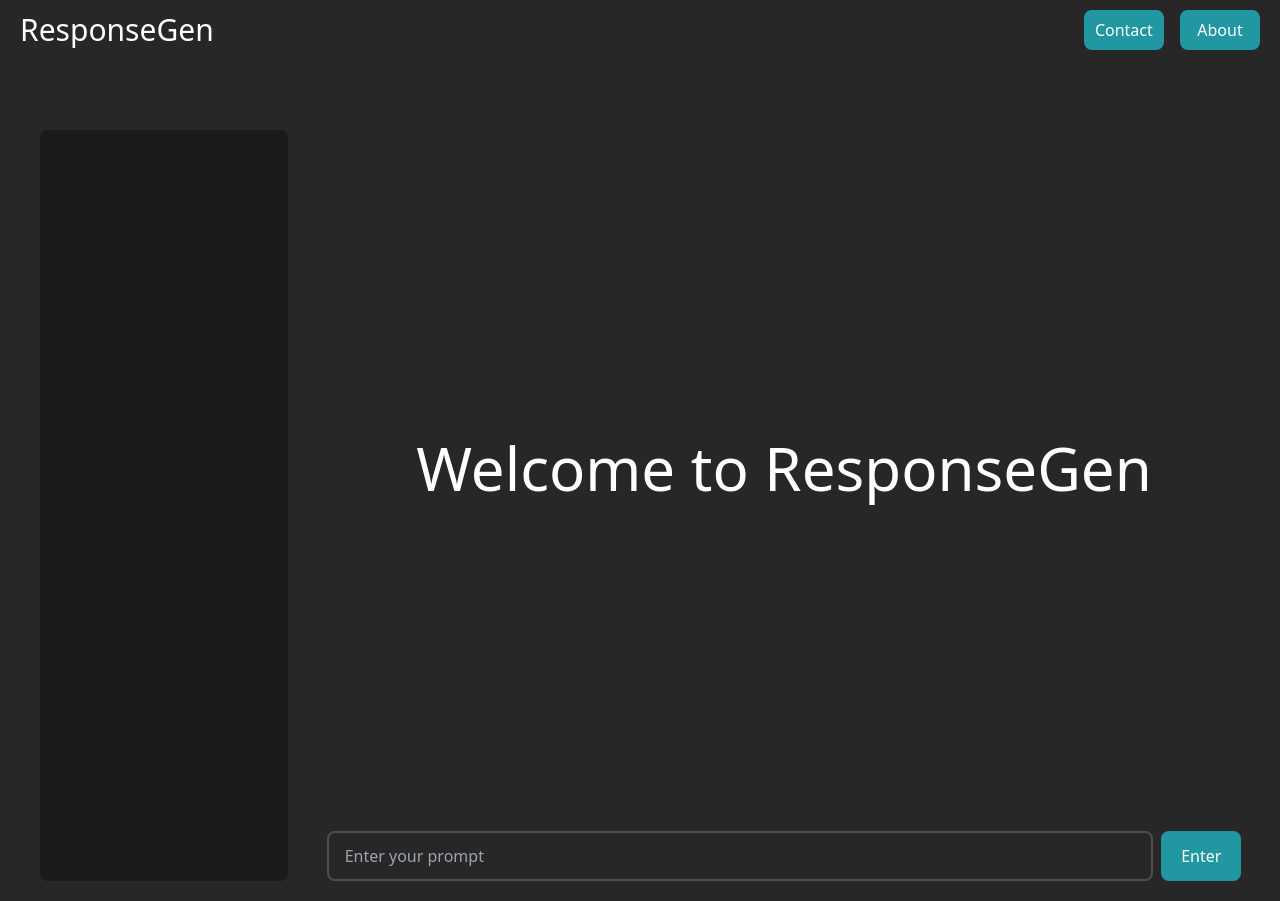
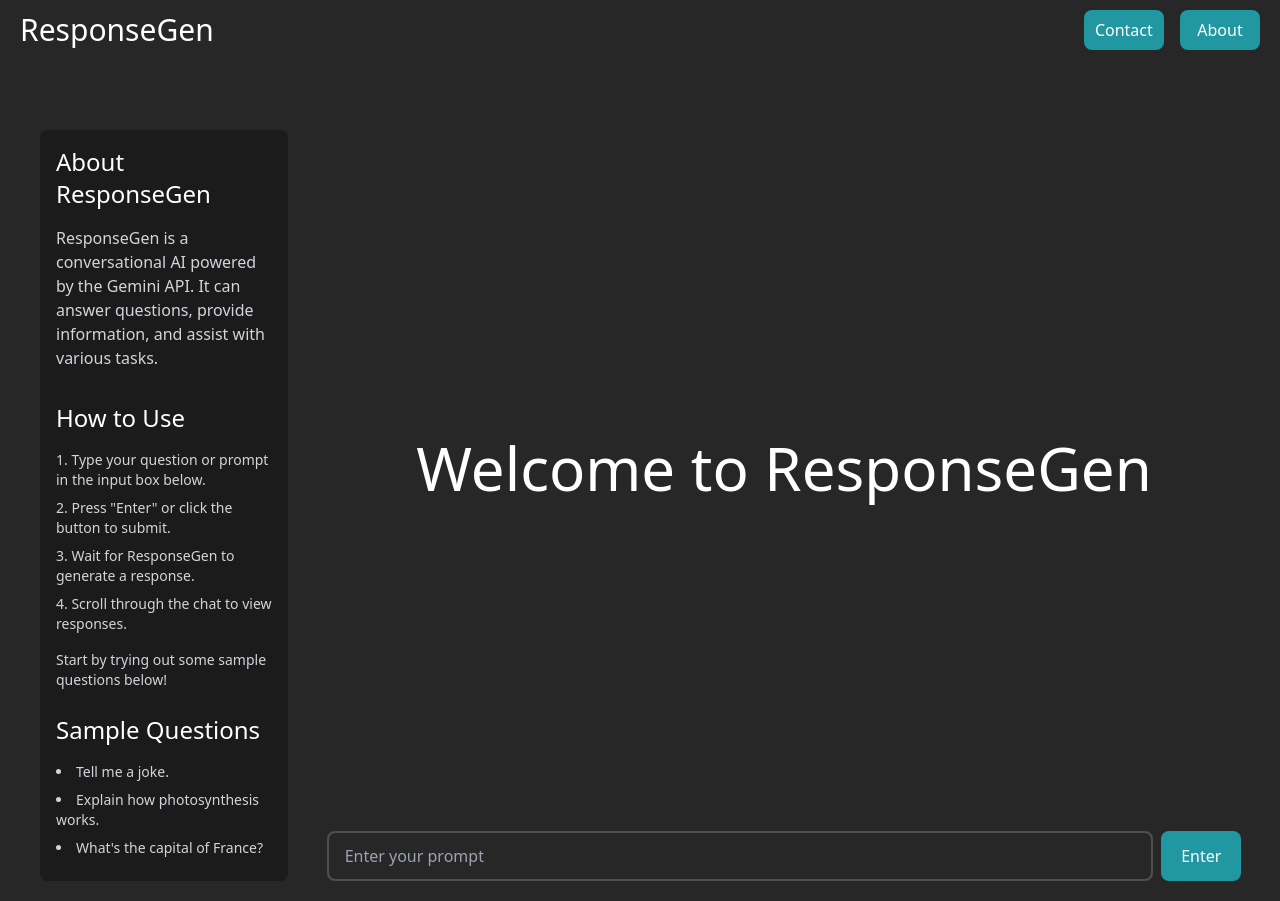
Before and after one commit to choprayuvraj/ResponseGen, a Flask app: page / in a window 1280 px wide. Run offline with Flask 3, Linux system fonts and the light colour scheme; style sheets or scripts are compiled from the project's sources.

Commit message:
add content in sidebar

```diff
--- a/templates/index.html
+++ b/templates/index.html
@@ -28,10 +28,12 @@
             transform: translateY(20px);
             transition: opacity 0.3s, transform 0.3s;
         }
+
         .message.show {
             opacity: 1;
             transform: translateY(0);
         }
+
         .welcome {
             opacity: 0;
             transition: opacity 2s;
@@ -44,17 +46,43 @@
     <div class="container flex items-end max-w-full h-screen bg-[#272727]">
 
         <!-- navbar starts here -->
-         <nav class="w-full h-[60px] fixed top-0 left-0 flex justify-between items-center text-white">
+        <nav class="w-full h-[60px] fixed top-0 left-0 flex justify-between items-center text-white">
             <h1 class="text-3xl ml-5">ResponseGen</h1>
             <div>
                 <button class="w-20 h-[40px] bg-[#2197a2] rounded-lg mr-3">Contact</button>
                 <button class="w-20 h-[40px] bg-[#2197a2] rounded-lg mr-5">About</button>
             </div>
-         </nav>
+        </nav>
 
         <!-- sidebar starts here -->
         <aside class="w-1/4 h-5/6 ml-10 mb-5 rounded-lg bg-[#1b1b1b] overflow-auto text-white hidden md:block">
+            <!-- About ResponseGen -->
+            <div class="m-4 mb-8">
+                <h2 class="text-2xl mb-4">About ResponseGen</h2>
+                <p class="text-base text-gray-300">ResponseGen is a conversational AI powered by the Gemini API. It can answer questions, provide information, and assist with various tasks.</p>
+            </div>
 
+            <!-- Instructions -->
+            <div class="m-4">
+                <h2 class="text-2xl mb-4">How to Use</h2>
+                <ol class="list-decimal list-inside text-sm text-gray-300 mb-4">
+                    <li class="mb-2">Type your question or prompt in the input box below.</li>
+                    <li class="mb-2">Press "Enter" or click the button to submit.</li>
+                    <li class="mb-2">Wait for ResponseGen to generate a response.</li>
+                    <li class="mb-2">Scroll through the chat to view responses.</li>
+                </ol>
+                <p class="text-sm text-gray-300">Start by trying out some sample questions below!</p>
+            </div>
+
+            <!-- Sample Questions -->
+            <div class="m-4">
+                <h2 class="text-2xl mb-4 mt-6">Sample Questions</h2>
+                <ul class="list-disc list-inside text-sm text-gray-300">
+                    <li class="mb-2">Tell me a joke.</li>
+                    <li class="mb-2">Explain how photosynthesis works.</li>
+                    <li class="mb-2">What's the capital of France?</li>
+                </ul>
+            </div>
         </aside>
 
         <!-- right container starts here -->
```
